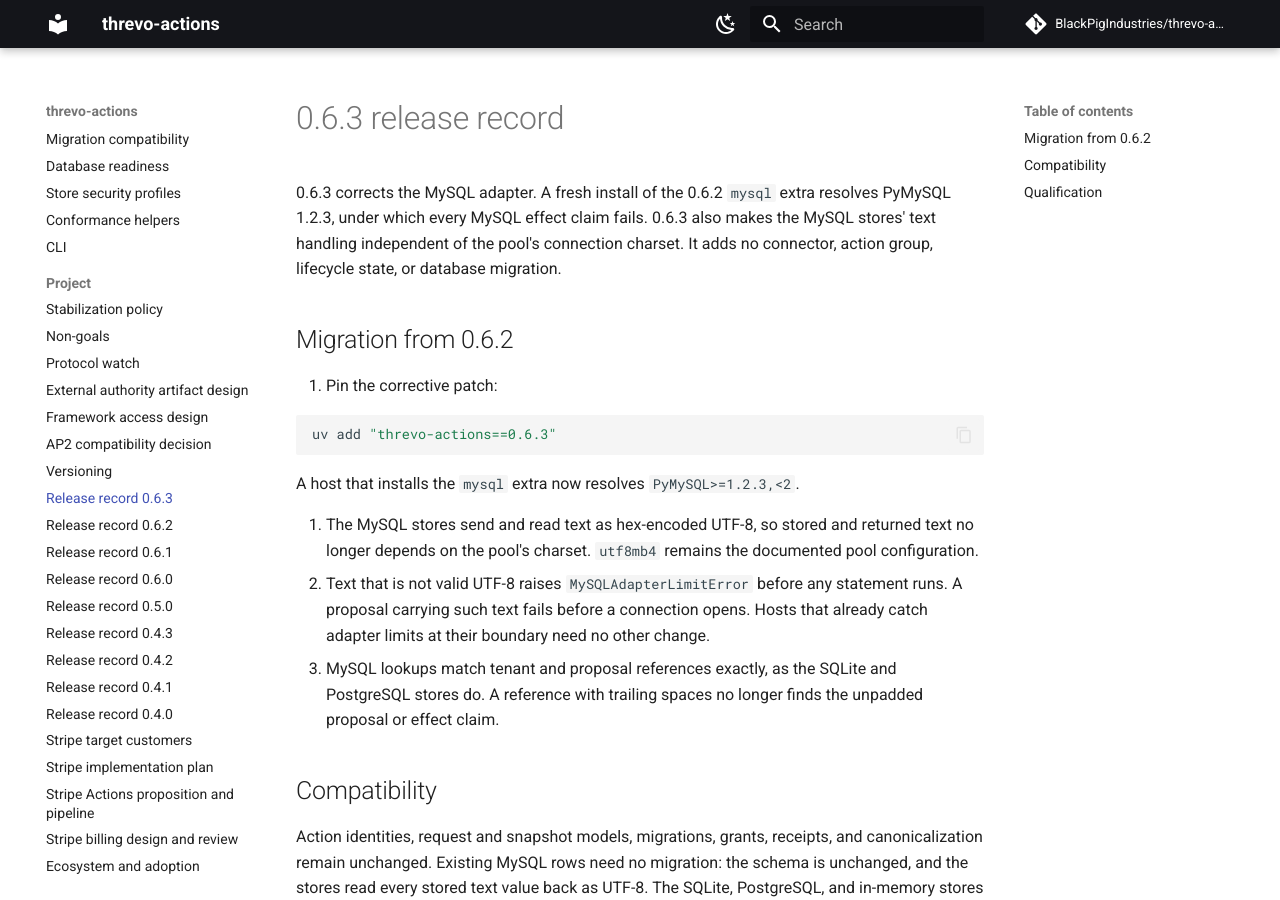
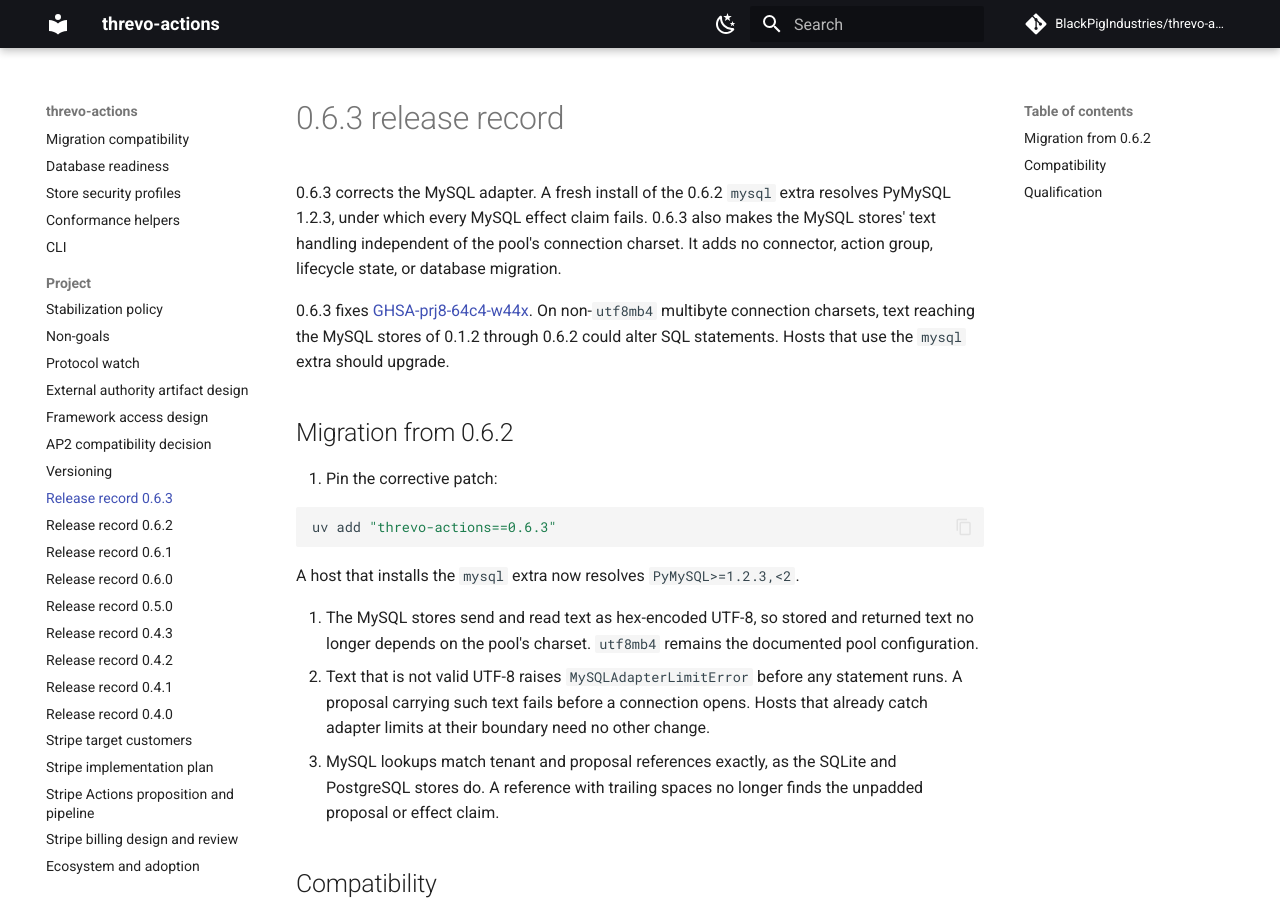
Before and after one commit to BlackPigIndustries/threvo-actions, an MkDocs documentation site: the page built from docs/releases/0.6.3.md, in a window 1280 px wide and 900 px high. Built offline with MkDocs 1.6.1 and Material for MkDocs 9.7.7, drawn with Linux system fonts in a browser that asks for light colours; comment, search, counter and statistics services are not loaded.

Commit message:
docs(release): link the 0.6.3 security advisory
GHSA-prj8-64c4-w44x is published now that 0.6.3 is on PyPI, so the
CHANGELOG and the 0.6.3 release record name it.

Co-Authored-By: Claude Opus 5.5 <noreply@anthropic.com>

```diff
--- a/docs/releases/0.6.3.md
+++ b/docs/releases/0.6.3.md
@@ -5,6 +5,12 @@ resolves PyMySQL 1.2.3, under which every MySQL effect claim fails. 0.6.3 also
 makes the MySQL stores' text handling independent of the pool's connection
 charset. It adds no connector, action group, lifecycle state, or database
 migration.
+
+0.6.3 fixes
+[GHSA-prj8-64c4-w44x](https://github.com/BlackPigIndustries/threvo-actions/security/advisories/GHSA-prj8-64c4-w44x).
+On non-`utf8mb4` multibyte connection charsets, text reaching the MySQL stores
+of 0.1.2 through 0.6.2 could alter SQL statements. Hosts that use the `mysql`
+extra should upgrade.
 
 ## Migration from 0.6.2
 
```
Also changed, not shown: CHANGELOG.md (+7 -0 lines).
